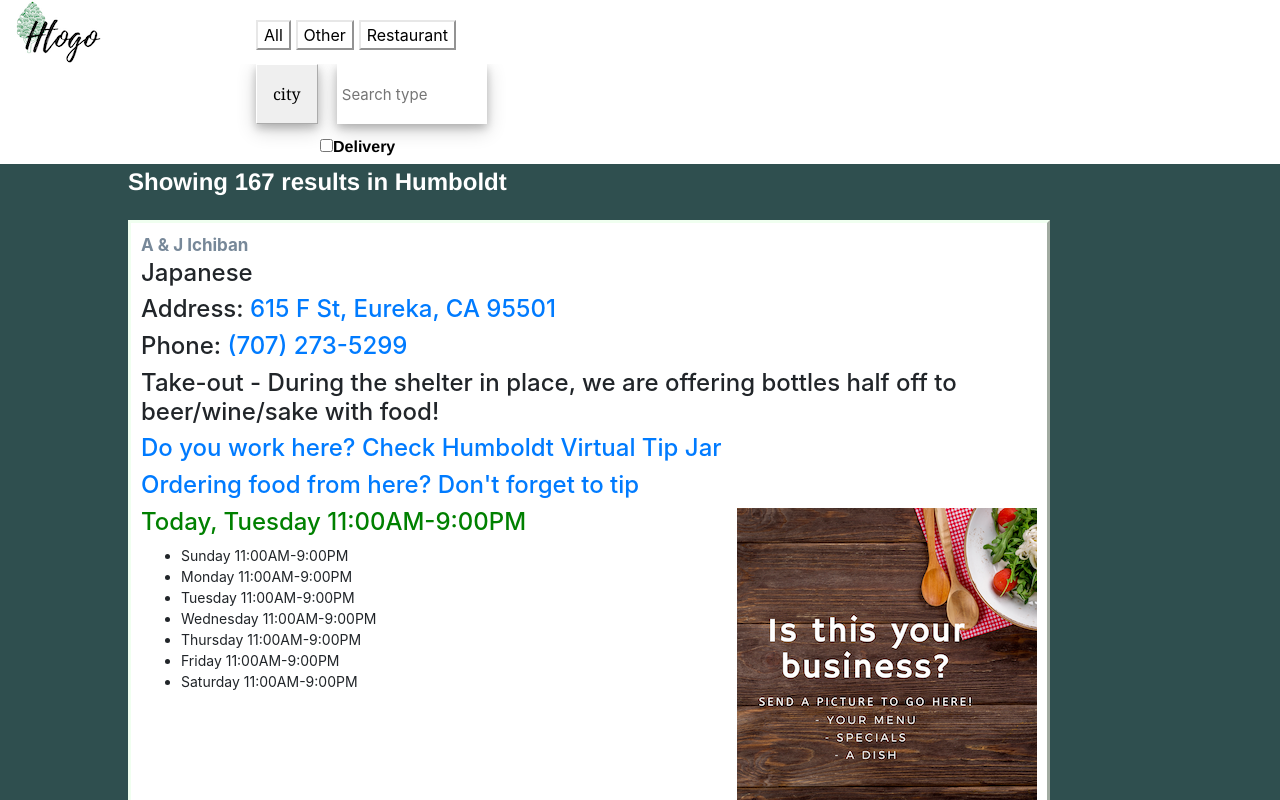
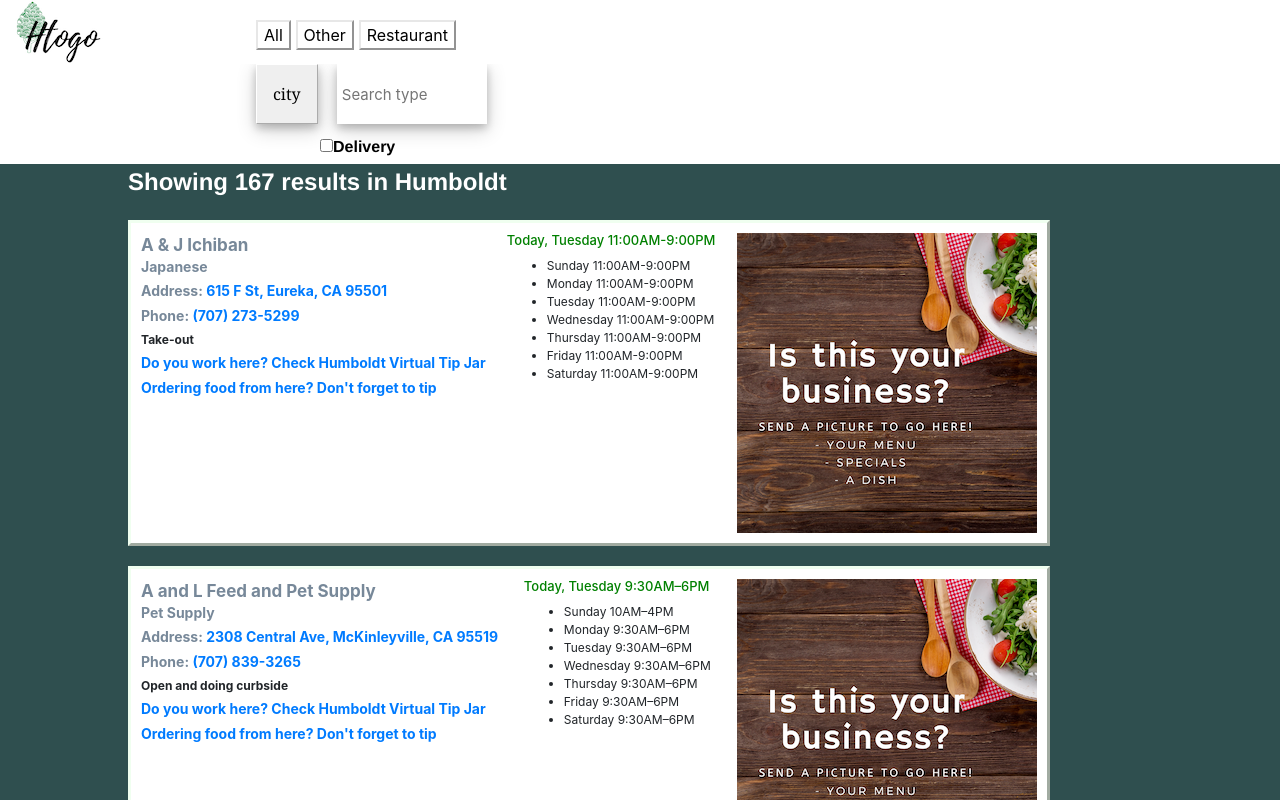
Before and after one commit to htogo-project/htogoproject, a React (Create React App) app: page / in a window 1280 px wide. Shown: the top 800 px of the page. Built offline with nearby package versions, Linux system fonts and the light colour scheme.

Commit message:
list change

```diff
--- a/src/components/List.jsx
+++ b/src/components/List.jsx
@@ -14,12 +14,12 @@ function List(props) {
                     <div className={styles.block}>
                         <div className={styles.info}>
                             <a href={data.Website} className={styles.title}>{data.Name}</a>
-                            <h4>{data.Type}</h4>
-                            <h4> Address: <a href={`https://www.google.com/maps/search/?api=1&query=${data.Maps}`}>{data.Address}</a> </h4>
-                            <h4> Phone: <a href={`tel:${data.Phone}`}>{data.Phone}</a></h4>
+                            <h4 className={styles.type}>{data.Type}</h4>
+                            <h4 className={styles.type} > Address: <a href={`https://www.google.com/maps/search/?api=1&query=${data.Maps}`}>{data.Address}</a> </h4>
+                            <h4 className={styles.type} > Phone: <a href={`tel:${data.Phone}`}>{data.Phone}</a></h4>
                             <h4 className={styles.Info}>{data.Info}</h4>
-                            <h4> <a href={"https://forms.gle/TsG6WwsDsPBSnnp1A"}> Do you work here? Check Humboldt Virtual Tip Jar</a></h4>
-                            <h4> <a href={"https://docs.google.com/spreadsheets/d/1-ynqqpXoYd9S5GWX-aiDYzqGJBienLGIEjWOIxu-pMY/edit?usp=sharing"}> Ordering food from here? Don't forget to tip </a></h4>
+                            <h4 className={styles.type}> <a href={"https://forms.gle/TsG6WwsDsPBSnnp1A"}> Do you work here? Check Humboldt Virtual Tip Jar</a></h4>
+                            <h4 className={styles.type}> <a href={"https://docs.google.com/spreadsheets/d/1-ynqqpXoYd9S5GWX-aiDYzqGJBienLGIEjWOIxu-pMY/edit?usp=sharing"}> Ordering food from here? Don't forget to tip </a></h4>
                         </div>
                         <div className={styles.hours}>
                             <h4 className={styles.today}> Today, {data.Hours[new Date().getDay()]}</h4>
@@ -59,7 +59,7 @@ const styles = {
         flex-wrap: wrap;
     `,
     back: css`
-    overflow: hidden;
+        overflow: hidden;
         display: block;
         padding-left: 10%;
         background-color: #2F4F4F;
@@ -71,11 +71,12 @@ const styles = {
     `,
     contacts: css`
          width: 80%;
+
     `,
-    results: css`
-        color: white;
-        margin-left: 30%;
-    `,
+    // results: css`
+    //     color: white;
+    //     margin-left: 30%;
+    // `,
     keywords: css`
         display: none;
     `,
@@ -92,14 +93,28 @@ const styles = {
         width: 100%;
         cursor: pointer;
     `,
+    Info: css`
+    font-size: 12px;
+    width: auto;
+    font-weight: bold;
+    `,
     info: css`
-        width: auto;
+    font-weight: bold;
+    font-size: 16px;
+    // width: auto;
+    `,
+    today: css`
+    color: green;
+    font-size: 13px;
     `,
     hours: css`
-        font-size: 14px;
+        font-size: 12px;
     `,
-    today: css`
-        color: green;
+    type: css`
+    font-size: 14px;
+    color: #778899;
+    font-weight: bold;
+
     `
 }
 
```
Also changed, not shown: src/Humboldttogo.json.
